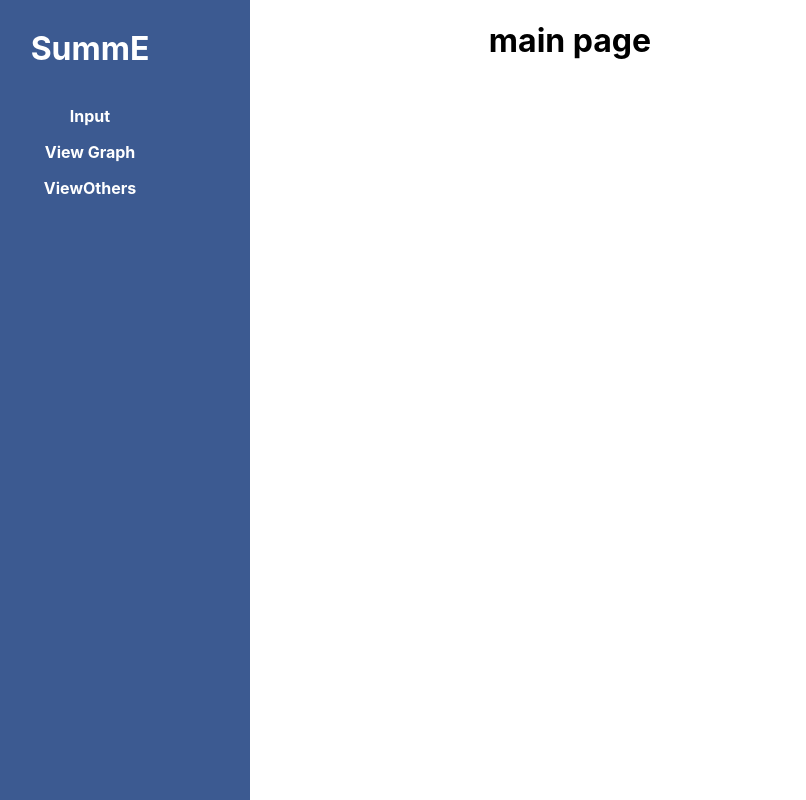
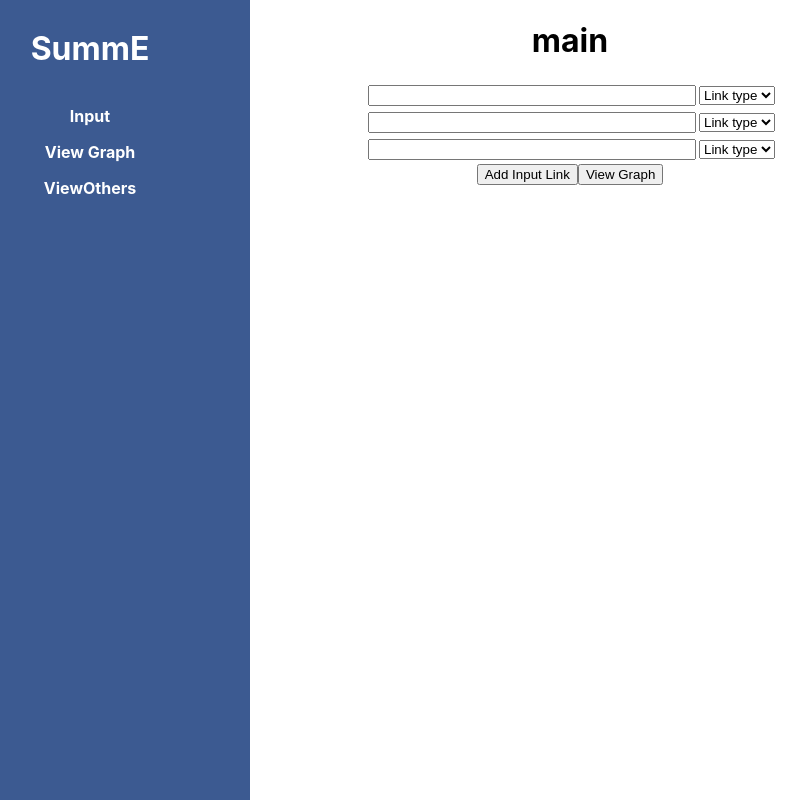
Before and after one commit to SummarizeMe/front-end, a React (Create React App) app in the folder summe/: page / in a window 1280 px wide. Shown: the whole page, without its empty margins (70-876 px from the left). Built offline with nearby package versions, Linux system fonts and the light colour scheme.

Commit message:
feat: main page-input 컴포넌트 생성

```diff
--- /dev/null
+++ b/summe/src/component/InputLink.css
@@ -0,0 +1,4 @@
+.inputLink {
+  width: 25%;
+  margin: 3px;
+}
--- /dev/null
+++ b/summe/src/component/InputLink.jsx
@@ -0,0 +1,17 @@
+import "./InputLink.css";
+
+export default function InputLink() {
+  return (
+    <div>
+      <input className="inputLink" type="text" />
+
+      <select name="link type">
+        <option value="">Link type</option>
+        <option value="github">github</option>
+        <option value="tistory">tistory</option>
+        <option value="velog">velog</option>
+        <option value="notion">notion</option>
+      </select>
+    </div>
+  );
+}
--- /dev/null
+++ b/summe/src/component/button/AddInputButton.jsx
@@ -0,0 +1,9 @@
+export default function AddInputButton() {
+  return (
+    <>
+      <button type="button" onclick="">
+        Add Input Link
+      </button>
+    </>
+  );
+}
--- /dev/null
+++ b/summe/src/component/button/ViewGraphButton.jsx
@@ -0,0 +1,9 @@
+export default function ViewGraphButton() {
+  return (
+    <>
+      <button type="button" onclick="">
+        View Graph
+      </button>
+    </>
+  );
+}
--- a/summe/src/page/main/Main.jsx
+++ b/summe/src/page/main/Main.jsx
@@ -1,3 +1,17 @@
+import "./Main.css";
+import InputLink from "../../component/InputLink";
+import AddInputButton from "../../component/button/AddInputButton";
+import ViewGraphButton from "../../component/button/ViewGraphButton";
+
 export default function Main() {
-  return <h1>main page</h1>;
+  return (
+    <>
+      <h1>main</h1>
+      <InputLink />
+      <InputLink />
+      <InputLink />
+      <AddInputButton />
+      <ViewGraphButton />
+    </>
+  );
 }
```
Also changed, not shown: summe/src/page/main/Main.css (added).
